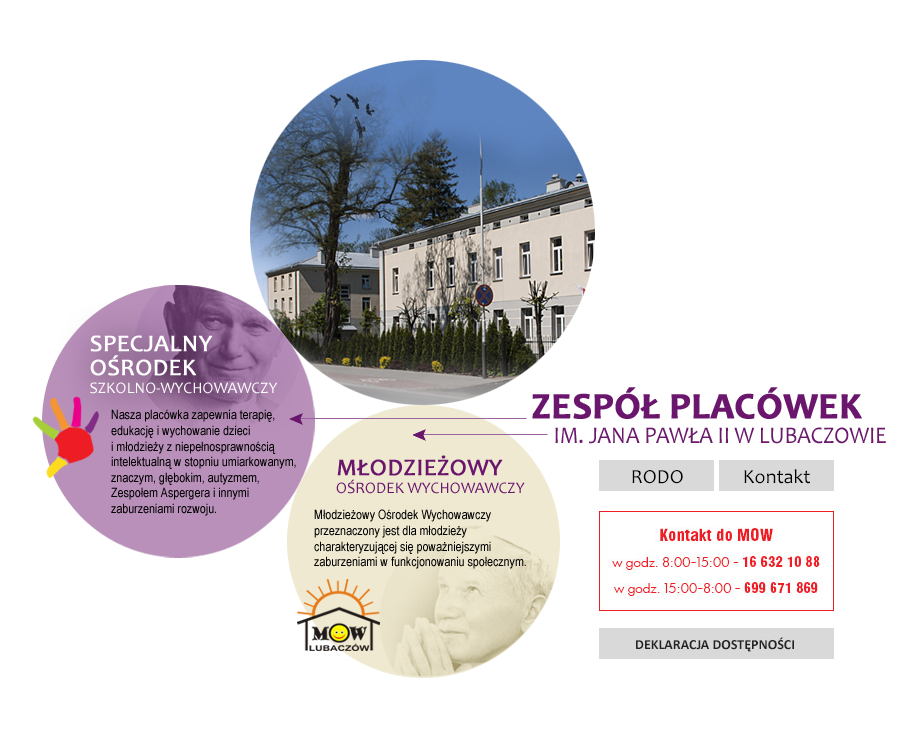
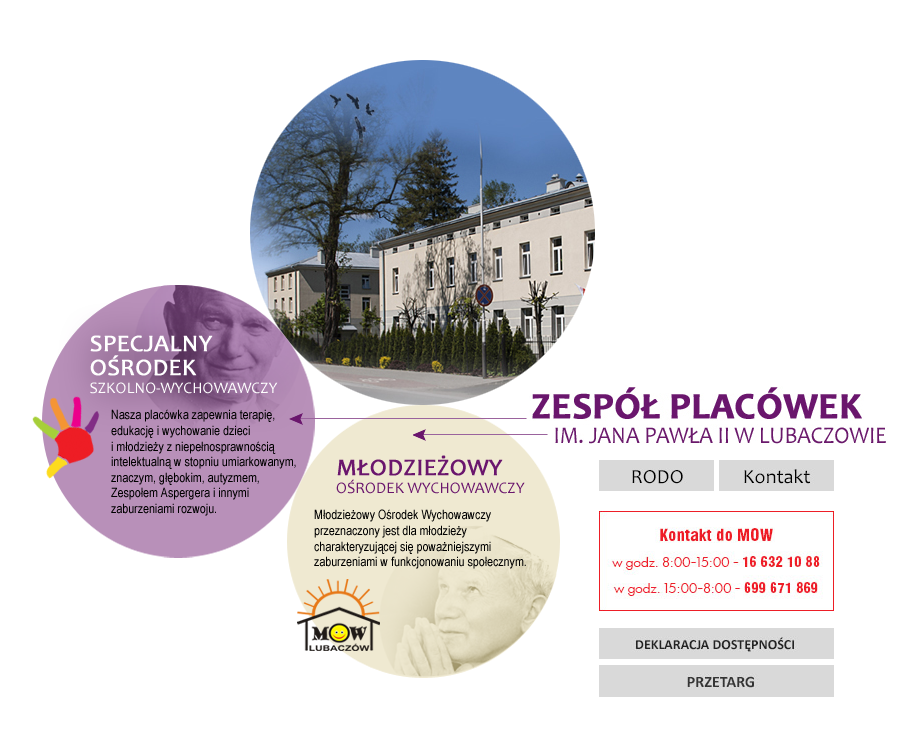
Before and after one commit to paboowicz/zplubaczow, a plain HTML site: page index.html in a window 1280 px wide. Shown: the whole page, without its empty margins (176-1093 px from the left). Drawn offline with Linux system fonts and the light colour scheme.

Commit message:
przetarg

```diff
--- a/css/style.css
+++ b/css/style.css
@@ -155,8 +155,8 @@ margin-top: -350px;
 #przetarg-spoz {
 	display: block;
 	width: 235px;
-	height: 31px;
-	height: 31px;
+	height: 32px;
+	height: 32px;
 	background: url(../image/przetarg-artspoz.jpg);
 	position: absolute;
 	top: 290px;
@@ -164,6 +164,17 @@ margin-top: -350px;
 }
 #przetarg-spoz:hover { background: url(../image/przetarg-artspoza.jpg); }
 
+#przetarg {
+	display: block;
+	width: 235px;
+	height: 32px;
+	height: 32px;
+	background: url(../image/przetarg.jpg);
+	position: absolute;
+	top: 615px;
+	left: 570px;
+}
+#przetarg:hover { background: url(../image/przetarga.jpg); }
 
 #kontaktmow {
 	display: block;
--- a/index.html
+++ b/index.html
@@ -12,7 +12,7 @@
 	<div class="wrapper">
 	<div class="intro">
 		<div id="osrodek"></div>
-		<!--<a href="http://www.mow.zplubaczow.com/przetarg" title="Przetarg-spoz" id="przetarg-spoz"></a>-->
+		<a href="http://www.mow.zplubaczow.com/przetarg" title="Przetarg" id="przetarg"></a>
 		<a href="http://www.sosw.zplubaczow.com/" title="Specjalny Ośrodek Szkolno-Wychowawczy" id="sosw"></a>
 		<a href="http://www.mow.zplubaczow.com/" title="Młodzieżowy Ośrodek Wychowawczy" id="mow"></a>
 		<a href="http://www.sosw.zplubaczow.com/rodo" title="RODO" id="rodo"></a>
```
Also changed, not shown: image/przetarg.jpg (added), image/przetarga.jpg (added).
